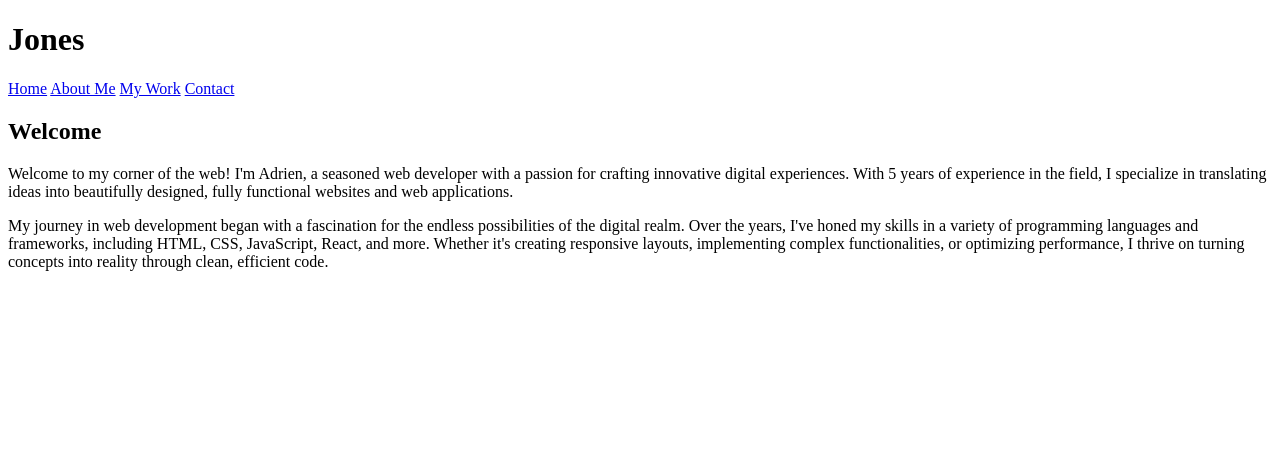
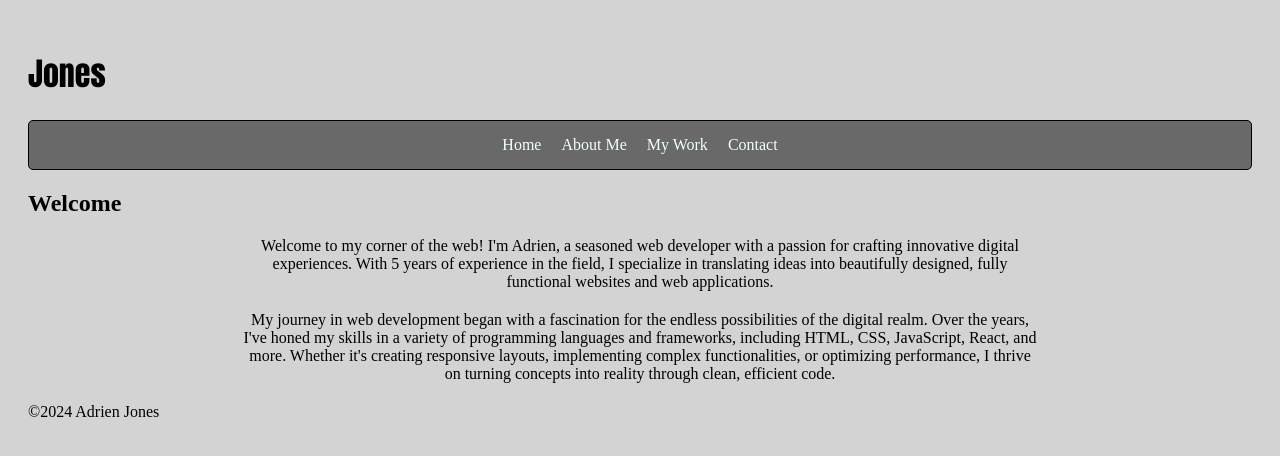
Before and after one commit to TJMarie/sa16-act3, a Django app: page /home/ in a window 1280 px wide. Shown: the top 456 px of the page. Run offline with Django 4.2, Linux system fonts and the light colour scheme.

Commit message:
Added images to the work page and a base html file to handle repeated code

```diff
--- /dev/null
+++ b/pages/static/dev-portfolio.css
@@ -0,0 +1,52 @@
+body {
+    background-color: lightgray;
+    padding: 20px;
+}
+h1 {
+    font-family: Impact, Haettenschweiler, 'Arial Narrow Bold', sans-serif;
+}
+p {
+    text-align: center;
+    max-width: 800px;
+    margin: 20px auto 20px auto;
+}
+/* navigation links */
+#navigation {
+    display: flex;
+    align-items: center;
+    justify-content: center;
+    border: 1px solid black;
+    border-radius: 5px;
+    background-color: dimgray;
+    padding: 15px;
+}
+#navigation a {
+    font-variant: normal;
+    color: azure;
+    margin: auto 10px auto 10px;
+    text-decoration: none;
+}
+#navigation a:hover {
+    transition: color 0.2s ease-in-out;
+    color: rgb(204, 215, 215);
+}
+/* work page */
+img {
+    display: block;
+    width: 60%;
+    height: auto;
+    margin: 20px auto 20px auto;
+}
+/* contact page */
+#contact {
+    padding: 50px;
+    margin: auto;
+    max-width: 600px;
+    width: auto;
+}
+fieldset {
+    border: none;
+}
+#contact input, #contact textarea {
+    width: 100%;
+}
--- a/pages/templates/base.html
+++ b/pages/templates/base.html
@@ -1,9 +1,11 @@
 <!DOCTYPE html>
+{% load static %}
 <html lang="en">
     <head>
         <meta charset="UTF-8">
         <meta name="viewport" content="width=device-width, initial-scale=1.0">
         <title>Dev Portfolio</title>
+        <link rel="stylesheet" href="{% static 'dev-portfolio.css' %}">
     </head>
     <body>
         <h1>Jones</h1>
@@ -14,5 +16,6 @@
           <a href="/contact" target="_top">Contact</a>
         </div>
         {% block content %}{% endblock %}
+        <footer>&copy;2024 Adrien Jones</footer>
     </body>
 </html>
--- a/pages/templates/pages/work.html
+++ b/pages/templates/pages/work.html
@@ -5,11 +5,11 @@
 
 <p>This is a static site showcasing my artwork and music.</p>
 <p>It begins with an automatic slideshow of my paintings.</p>
-<img src="portfolio-home.PNG">
+<img src="../../static/portfolio-home.PNG">
 <p>Then this section allows visitors to filter the paintings according
 to different categories.</p>
-<img src="portfolio-filter.PNG">
+<img src="../../static/portfolio-filter.PNG">
 <p>The last section allows visitors to choose an original song to play.</p>
-<img src="portfolio-songs.PNG">
+<img src="../../static/portfolio-songs.PNG">
 
 {% endblock %}
```
Also changed, not shown: pages/static/portfolio-filter.PNG (added), pages/static/portfolio-home.PNG (added), pages/static/portfolio-songs.PNG (added).
